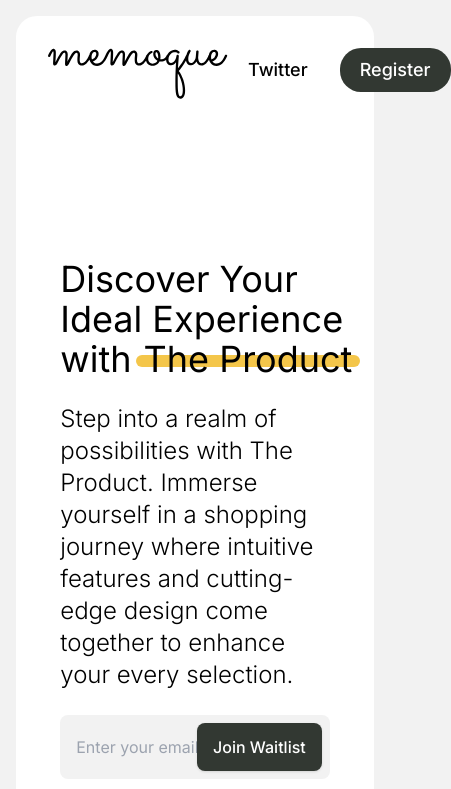
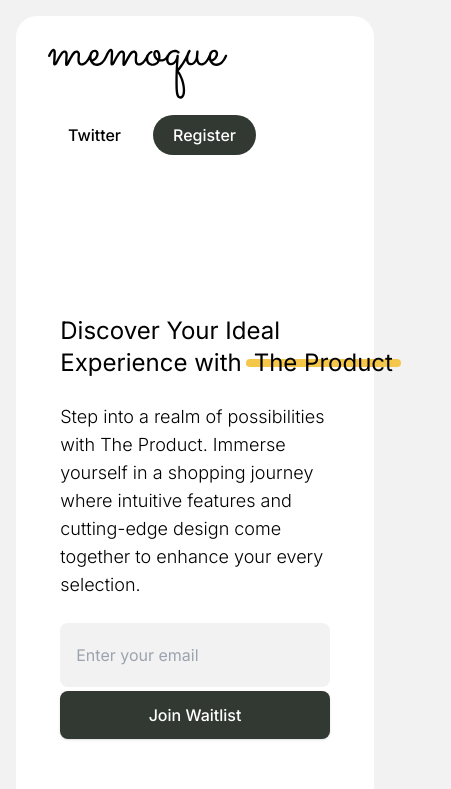
Before and after one commit to berat/waitlist-landing-page, a Next.js app: page / in a window 390 px wide. Shown: the top 789 px of the page, 451 px wide, since content can reach past the window. Built offline with nearby package versions, Linux system fonts and the light colour scheme.

Commit message:
added responsive on mobile devices

```diff
--- a/components/Form.tsx
+++ b/components/Form.tsx
@@ -59,10 +59,10 @@ const Form = () => {
             onChange={(e) => setMail(e.target.value)}
           />
         </div>
-        <div className="mt-3 sm:mt-0 sm:ml-3">
+        <div className="mt-1 ml-2 sm:mt-3 sm:ml-3 flex-1 sm:flex-auto w-full sm:w-auto">
           <button
             type="submit"
-            className="absolute right-2 top-2 w-auto block  rounded-sm bg-activeButton py-3 px-4 font-medium text-white shadow hover:bg-activeButton disabled:cursor-not-allowed"
+            className="relative sm:absolute right-2 sm:top-2 w-full sm:w-auto block  rounded-sm bg-activeButton py-3 px-4 font-medium text-white shadow hover:bg-activeButton disabled:cursor-not-allowed"
             disabled={mail === "" || loading}
           >
             Join Waitlist
--- a/components/Header.tsx
+++ b/components/Header.tsx
@@ -5,10 +5,10 @@ import config from "@/config/general";
 
 const Header = () => {
   return (
-    <header className="flex justify-between items-start">
+    <header className="flex-col sm:flex-row flex justify-between items-start">
       <Image src={"/logo.svg"} width={180} height={60} alt={config.title} />
       <nav>
-        <ul className="flex items-center lg:gap-7 gap-3 font-medium text-lg">
+        <ul className="flex sm:mt-0 mt-4 items-center lg:gap-7 gap-3 font-medium text-base sm:text-lg">
           <li className="text-black">
             <Link href={config.socials.twitter} passHref legacyBehavior>
               <a
--- a/components/Hero.tsx
+++ b/components/Hero.tsx
@@ -25,17 +25,17 @@ const Hero = () => {
   }, [config.contents]);
 
   return (
-    <section className="xl:flex-row flex-col flex items-center justify-center gap-14">
+    <section className="xl:flex-row flex-col flex items-center justify-center gap-7 sm:gap-14">
       <div className="xl:w-5/12 w-11/12 xl:my-40 mt-40 flex flex-col gap-6">
-        <h1 className="min-w-[300px] xl:min-w-[490px] xl:w-10/12 w-8/12 font-normal text-4xl text-black relative z-40">
+        <h1 className="min-w-[85%] sm:min-w-[300px] xl:min-w-[490px] xl:w-10/12 w-8/12 font-normal text-2xl sm:text-4xl text-black relative z-40">
           {title.text}
           {title.mark && (
-            <span className="bg-primary whitespace-nowrap inline-block ml-1 absolute px-2 w-[fit-content] bottom-[12px] leading-[8px] text-black rounded h-3">
+            <span className="bg-primary whitespace-nowrap inline-block ml-1 absolute px-2 w-[fit-content] bottom-[12px] sm:bottom-[12px] leading-[8px] text-black rounded h-2 sm:h-3">
               {title.mark}
             </span>
           )}
         </h1>
-        <span className="font-light text-2xl text-black">
+        <span className="font-light text-lg sm:text-2xl text-black">
           {config.contents.description}
         </span>
         <Form />
```
